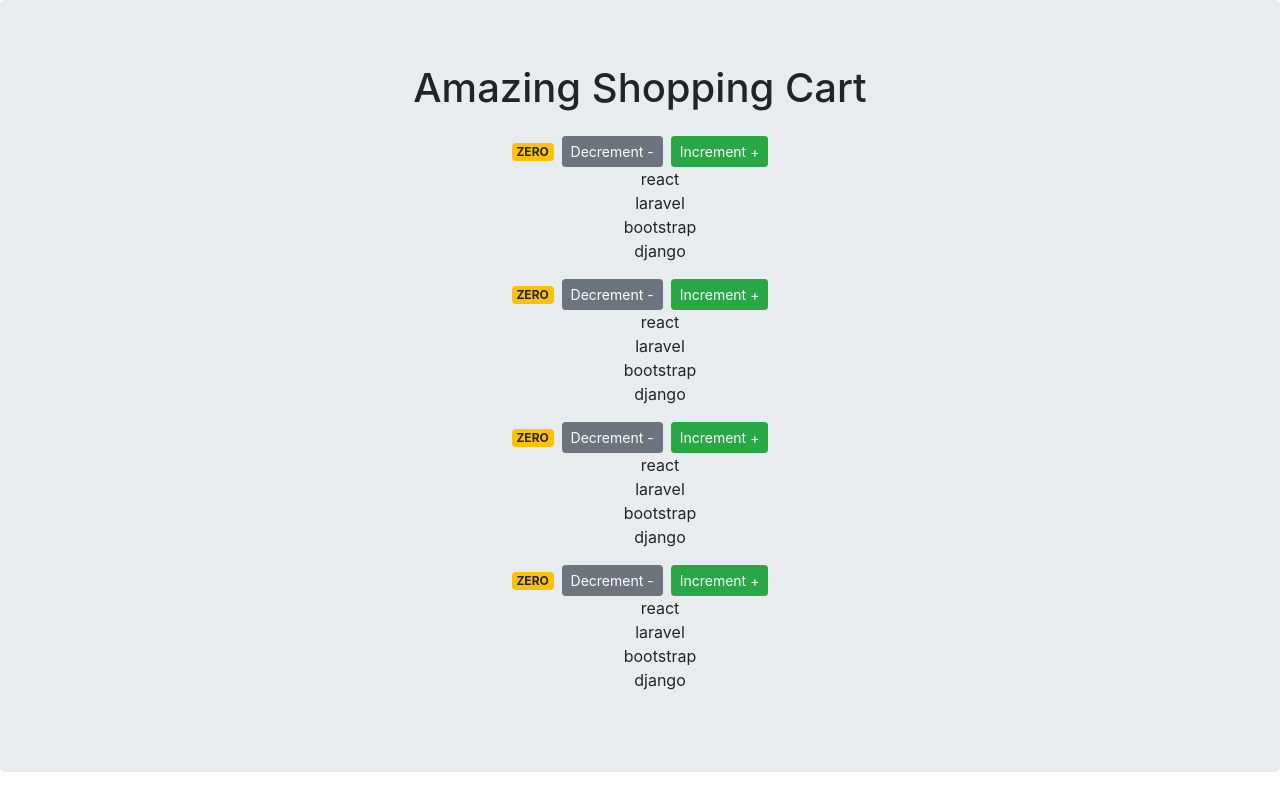
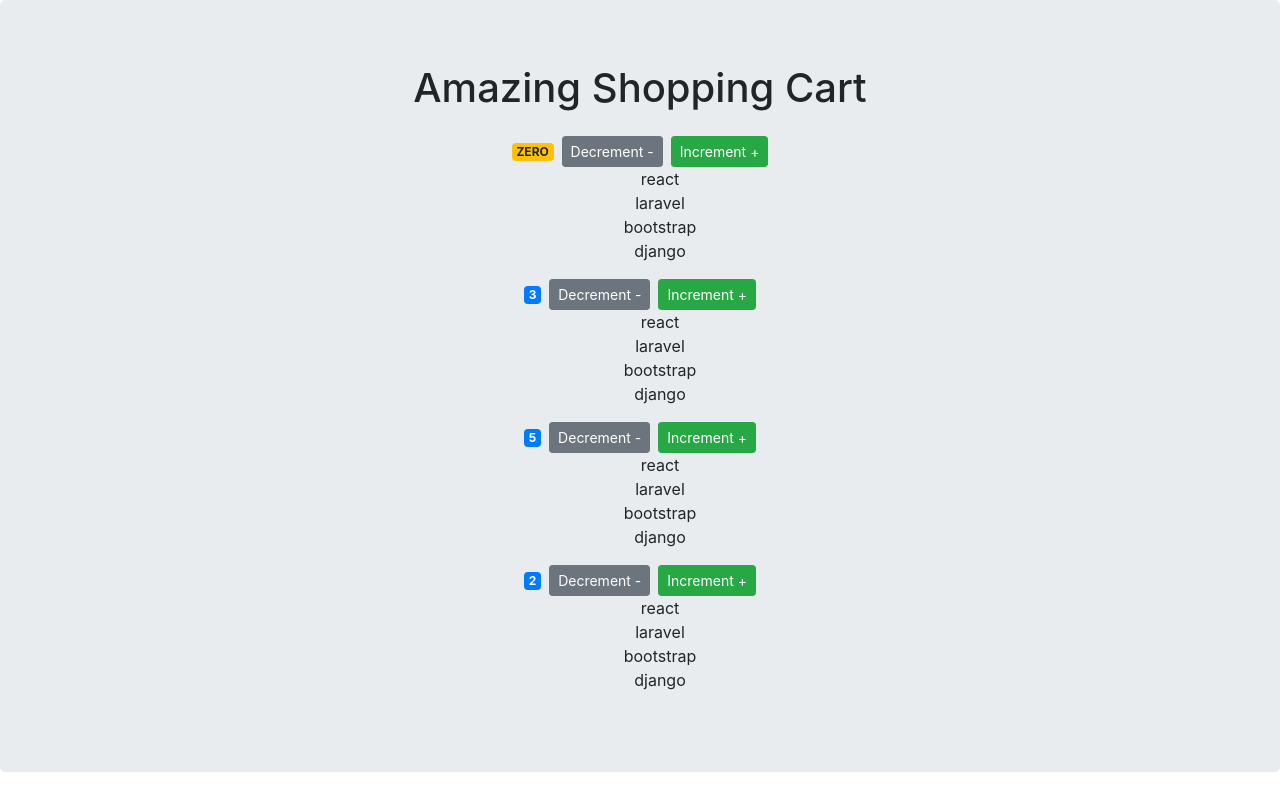
Before and after one commit to tiagoskaterock/react-shopping-cart-page, a React (Create React App) app: page / in a window 1280 px wide. Built offline with nearby package versions, Linux system fonts and the light colour scheme.

Commit message:
Passing children at 1:24:20 on https://www.youtube.com/watch?v=Ke90Tje7VS0

```diff
--- a/src/components/Counter.jsx
+++ b/src/components/Counter.jsx
@@ -1,25 +1,27 @@
 import React, { useState, useEffect } from 'react';
 
-function Counter() {
+function Counter(props) {
 
-	let [count, setCount] = useState(0);
+	console.log(props)
+
+	let [value, setValue] = useState(props.value);
 	let [classes, setClasses] = useState("mr-2 badge badge-warning");
 	const tags = ['react', 'laravel', 'bootstrap', 'django']
 
 	useEffect(() => {
-    if (count === 0) {
+    if (value === 0) {
       setClasses("mr-2 badge badge-warning");
     } else {
       setClasses("mr-2 badge badge-primary");
     }
-  }, [count]);
+  }, [value]);
 
 	function handleIncrement() {
-		setCount(count + 1)
+		setValue(value + 1)
 	}
 
 	function handleDecrement() {
-		count > 0 ? setCount(count - 1) : setCount(0)
+		value > 0 ? setValue(value - 1) : setValue(0)
 	}
 
 	function renderTags() {
@@ -42,7 +44,7 @@ function Counter() {
 	return (
 		<div className="text-center">
 			<span className={classes}>
-				{count === 0 ? 'ZERO' : count}
+				{value === 0 ? 'ZERO' : value}
 				</span>
 
 			<button
--- a/src/components/Counters.jsx
+++ b/src/components/Counters.jsx
@@ -5,15 +5,15 @@ function Counters() {
 
 	const counters = [
 		{ id:1, value: 0 },
-		{ id:2, value: 0 },
-		{ id:3, value: 0 },
-		{ id:4, value: 0 }
+		{ id:2, value: 3 },
+		{ id:3, value: 5 },
+		{ id:4, value: 2 }
 	]
 
 	return (
 		<div className="text-center">
 			{
-				counters.map(c=> <Counter key={c.id} />)
+				counters.map(c=> <Counter key={c.id} value={c.value} />)
 			}
 		</div>
 	)
```
